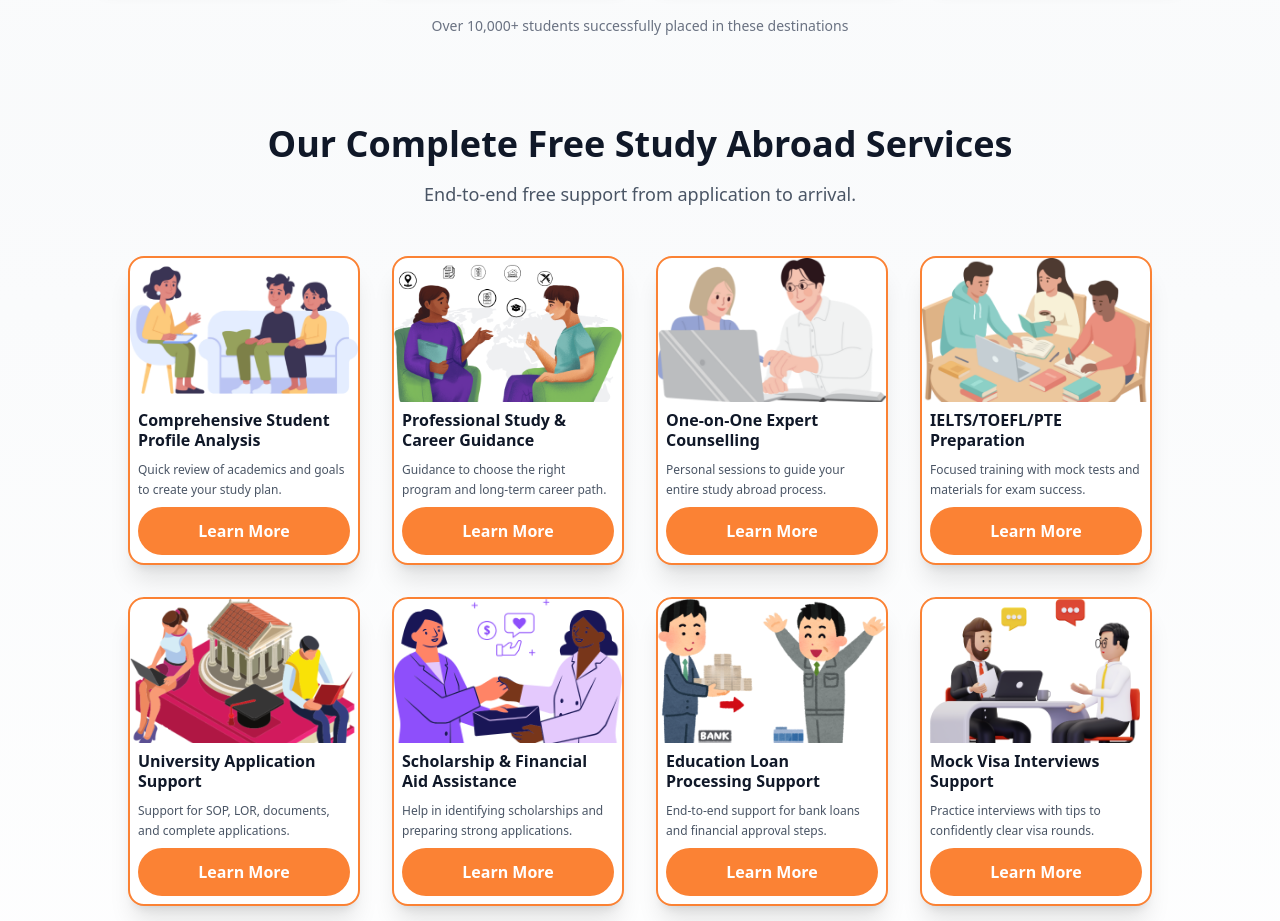
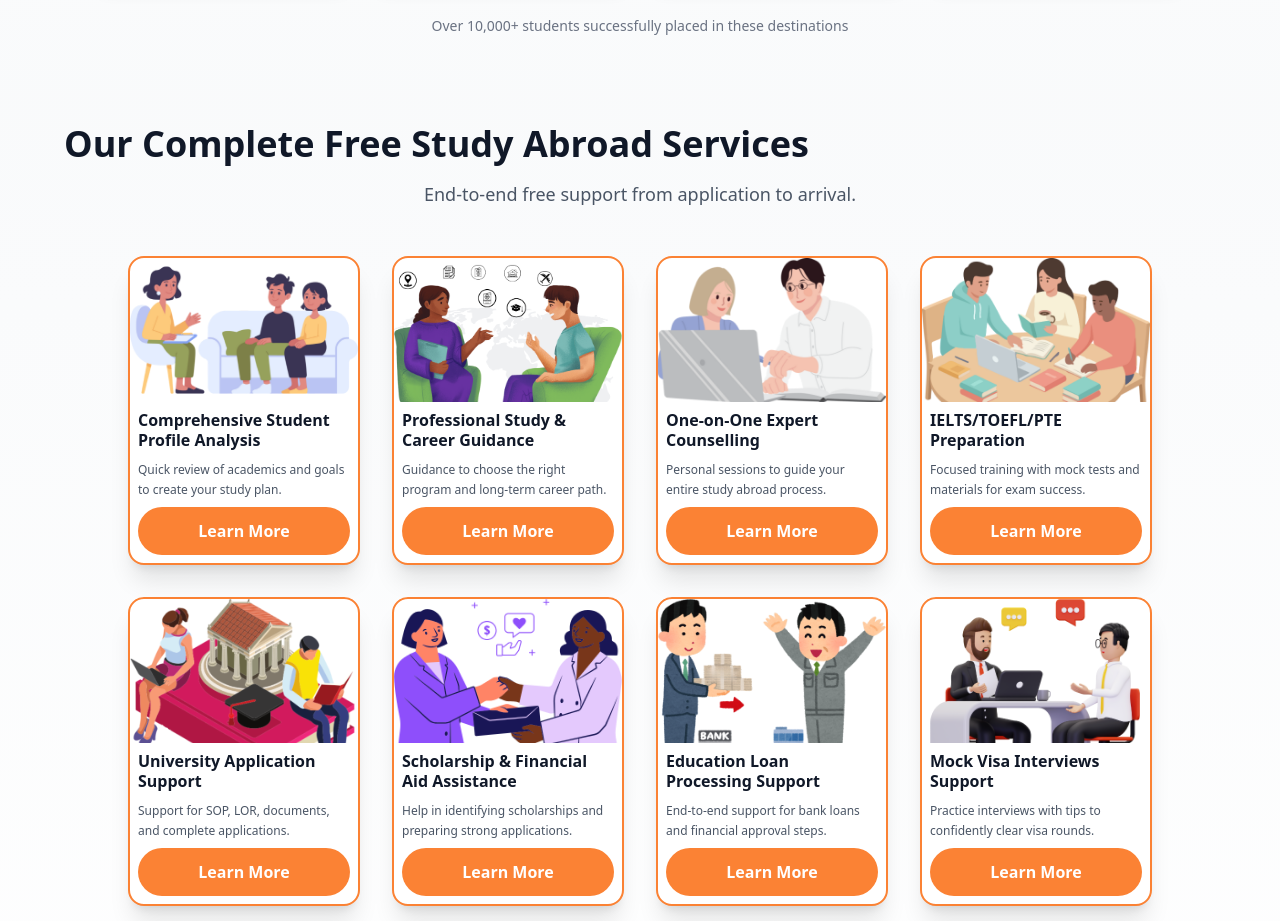
Before and after one commit to sowmyakota-mv/Abroad-Consultancy, a React (Vite) app in the folder abroad-consultancy/: page / in a window 1280 px wide. Shown: the part 1180-2101 px from the top of the page. Built offline with nearby package versions, Linux system fonts and the light colour scheme.

Commit message:
modified

```diff
--- a/abroad-consultancy/src/components/ServiceSection.tsx
+++ b/abroad-consultancy/src/components/ServiceSection.tsx
@@ -267,11 +267,11 @@ const ServicesSection: React.FC = () => {
         {/* Rest of the Services Section */}
         <div className="w-full py-6">
           {/* Section Header */}
-          <div className="text-center mb-12">
+          <div className="w-[90%] mx-auto text-left mb-12">
             <h2 className="text-3xl md:text-4xl font-bold text-gray-900 mb-4">
               Our Complete Free Study Abroad Services
             </h2>
-            <p className="text-lg text-gray-600 max-w-3xl mx-auto">
+            <p className="w-[90%] mx-auto text-center text-lg text-gray-600">
               End-to-end free support from application to arrival.
             </p>
           </div>
```
